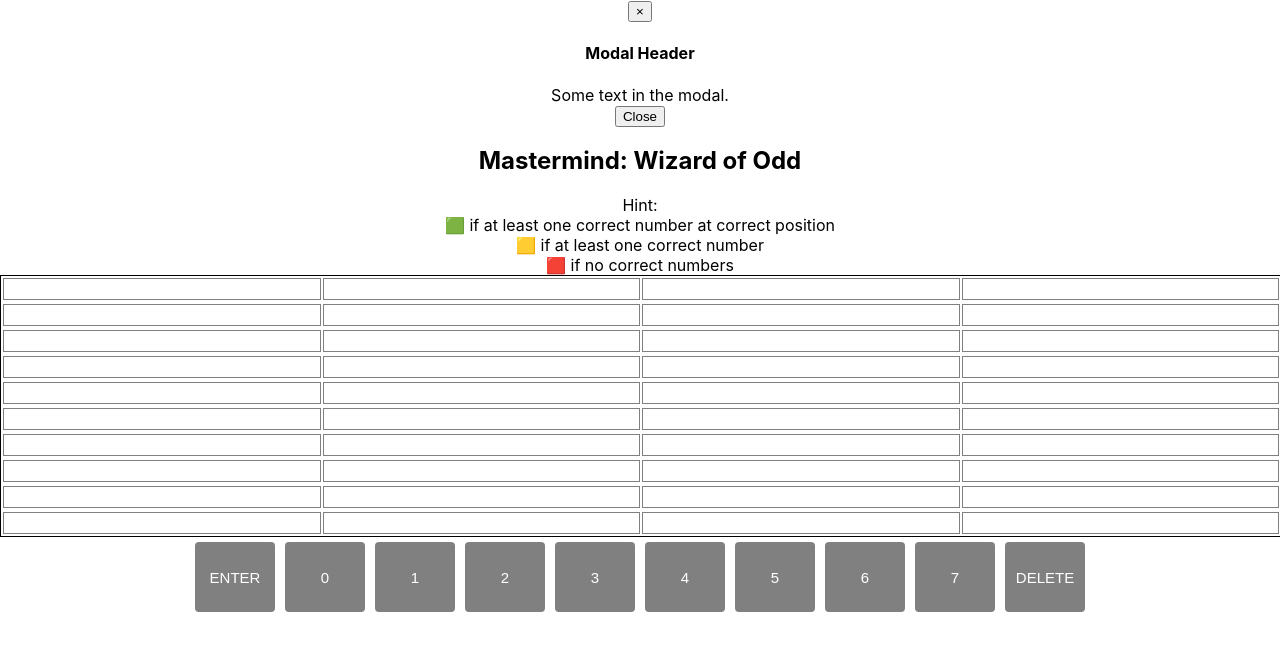
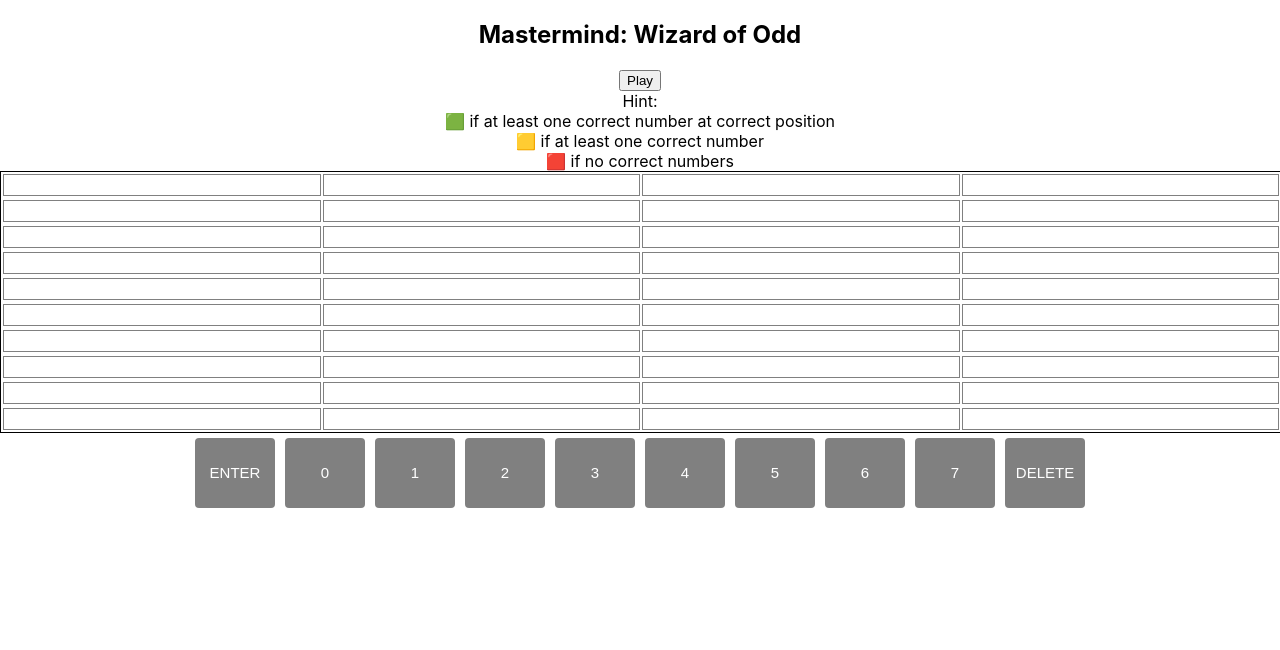
Before and after one commit to lyhourlay1/linkedIn-REACH, a React (Create React App) app in the folder wizard-of-odds/: page / in a window 1280 px wide. Shown: the top 650 px of the page. Built offline with nearby package versions, Linux system fonts and the light colour scheme.

Commit message:
add play button

```diff
--- a/wizard-of-odds/src/App.js
+++ b/wizard-of-odds/src/App.js
@@ -12,7 +12,7 @@ function App() {
   //alternate solution would be pass it as prob which could be ugly
   const [board, setBoard] = useState(boardDefault)
   const [currAttempt, setCurrAttempt] = useState({attempt:0, numberPos: 0})
-
+  const [correctNumbers, setCorrectNumbers]= useState()
   function onDelete(){
     const newBoard = [...board]
     newBoard[currAttempt.attempt][currAttempt.numberPos-1]= ""
@@ -62,6 +62,9 @@ function App() {
             }, error => {
                 console.log(error);
             });
+        setCorrectNumbers(num)
+        console.log(boardDefault)
+        // setBoard(Array(10).fill(null).map((()=>Array(4).fill(""))))
         console.log(num)
         return num
         //alternate solution using fetch but has to deal with streaming
@@ -75,10 +78,10 @@ function App() {
         //     console.log(numbers)
         // })
   }
-  const correctNumbers = "1234"
+
   return (
     <div className="App">
-      <div id="myModal" class="modal fade" role="dialog">
+      {/* <div id="myModal" class="modal fade" role="dialog">
         <div class="modal-dialog">
           <div class="modal-content">
             <div class="modal-header">
@@ -94,9 +97,10 @@ function App() {
           </div>
 
         </div>
-      </div>
+      </div> */}
       <nav>
         <h1>Mastermind: Wizard of Odd</h1>
+        <button onClick={getRandomNumbers}>Play</button>
         <div className='hint'>Hint:
           <p>🟩 if at least one correct number at correct position </p>
           <p>🟨 if at least one correct number</p>
--- a/wizard-of-odds/src/components/board.js
+++ b/wizard-of-odds/src/components/board.js
@@ -1,10 +1,8 @@
 import React from 'react'
-import axios from 'axios'
 import Guess from './guess';
 import './board.css'
 
 function Board(){
-
     const createRows =
         Array(10).fill("").map((ele, index)=>{
             return(
--- a/wizard-of-odds/src/components/guess.js
+++ b/wizard-of-odds/src/components/guess.js
@@ -2,11 +2,8 @@ import React, { useContext } from 'react'
 import {AppContext} from "../App"
 
 function Guess({guessPos, attemptNum}){
-    const {board, correctNumbers, currAttempt}= useContext(AppContext)
+    const {board}= useContext(AppContext)
     const guess = board[attemptNum][guessPos]
-    // const correct = correctNumber[guessPos]=== guess
-    // const almost = !correct && guess !=="" && correctNumber.includes(guess)
-    //
     return(
         <div className='guess' >{guess}</div>
     )
--- a/wizard-of-odds/src/index.js
+++ b/wizard-of-odds/src/index.js
@@ -7,7 +7,7 @@ import reportWebVitals from './reportWebVitals';
 const root = ReactDOM.createRoot(document.getElementById('root'));
 root.render(
   <React.StrictMode>
-    <App />
+    <App/>
   </React.StrictMode>
 );
 
```
